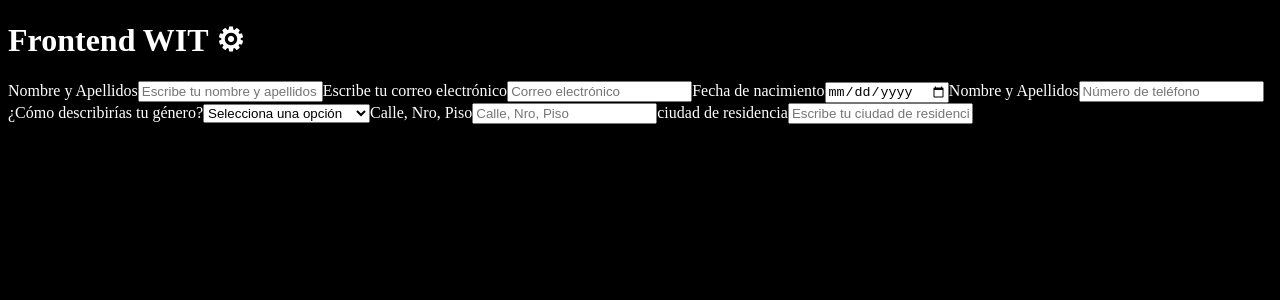
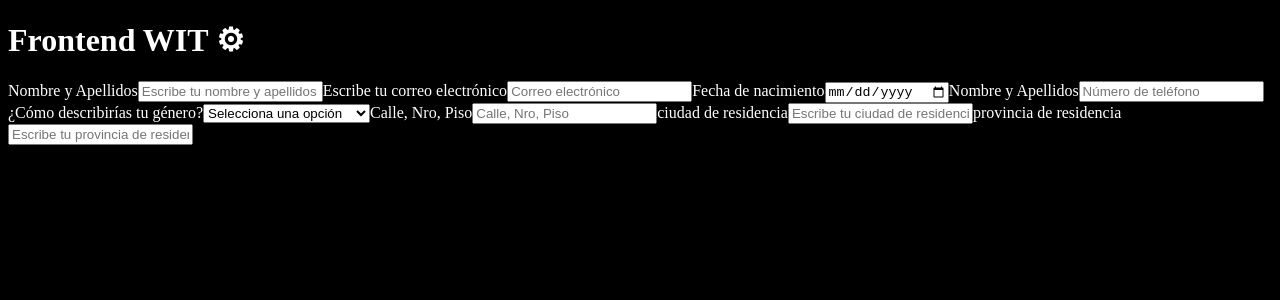
Before and after one commit to WIT-APP/wit-frontend, a React (Vite) app: page / in a window 1280 px wide. Shown: the top 300 px of the page. Built offline with nearby package versions, Linux system fonts and the light colour scheme.

Commit message:
provinciaResidencia

```diff
--- a/src/components/Form.tsx
+++ b/src/components/Form.tsx
@@ -24,6 +24,7 @@ const Form = () => {
       ]} onChange={handleGeneroChange} />
       <InputText type="text" id="direccion" placeholder="Calle, Nro, Piso" children="Calle, Nro, Piso" />
       <InputText type="text" id="ciudad" placeholder="Escribe tu ciudad de residencia" children="ciudad de residencia" />
+      <InputText type="text" id="provincia" placeholder="Escribe tu provincia de residencia" children="provincia de residencia" />
 
 
     </form>
```
Also changed, not shown: 1 other file (tests, documents, lock files or other folders).
